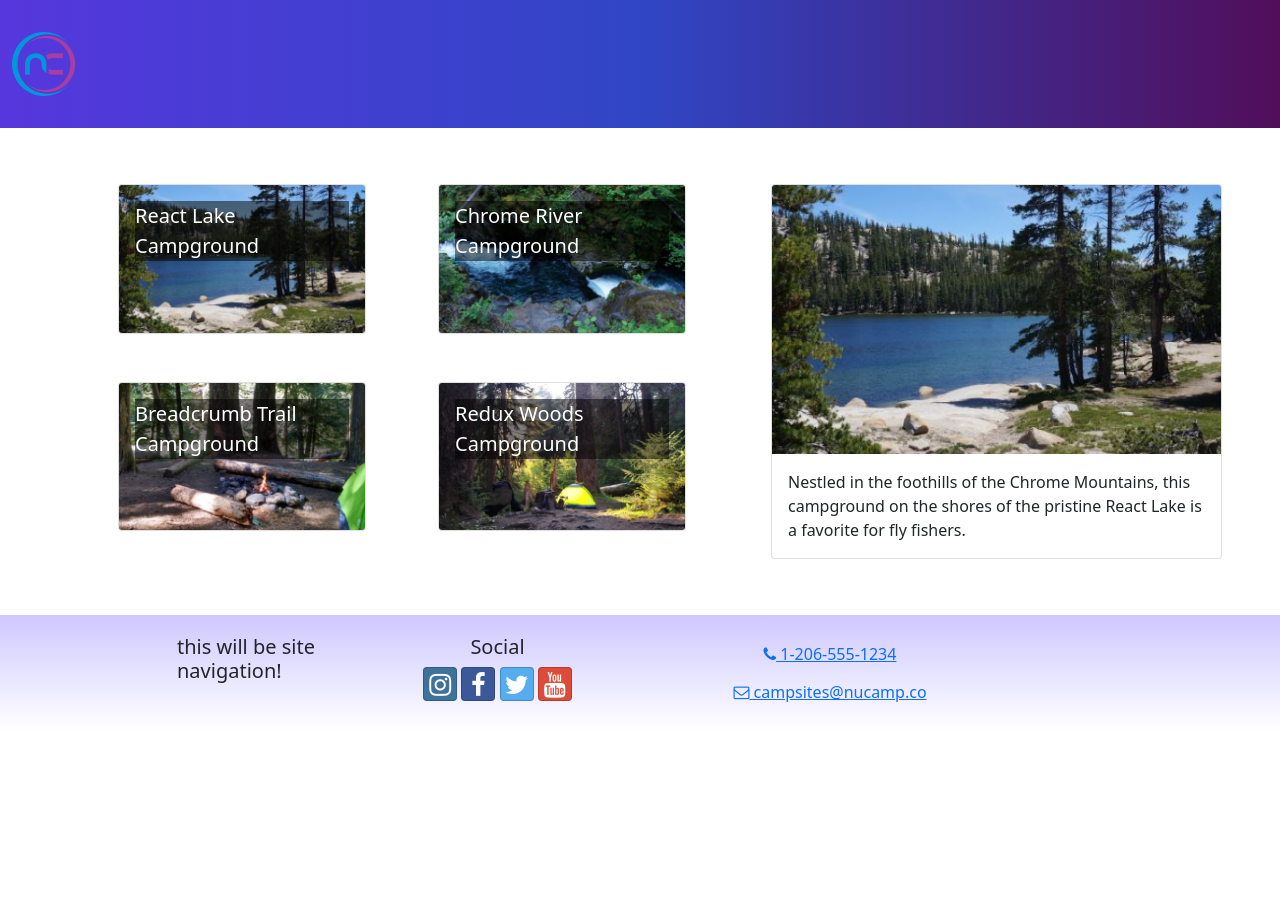
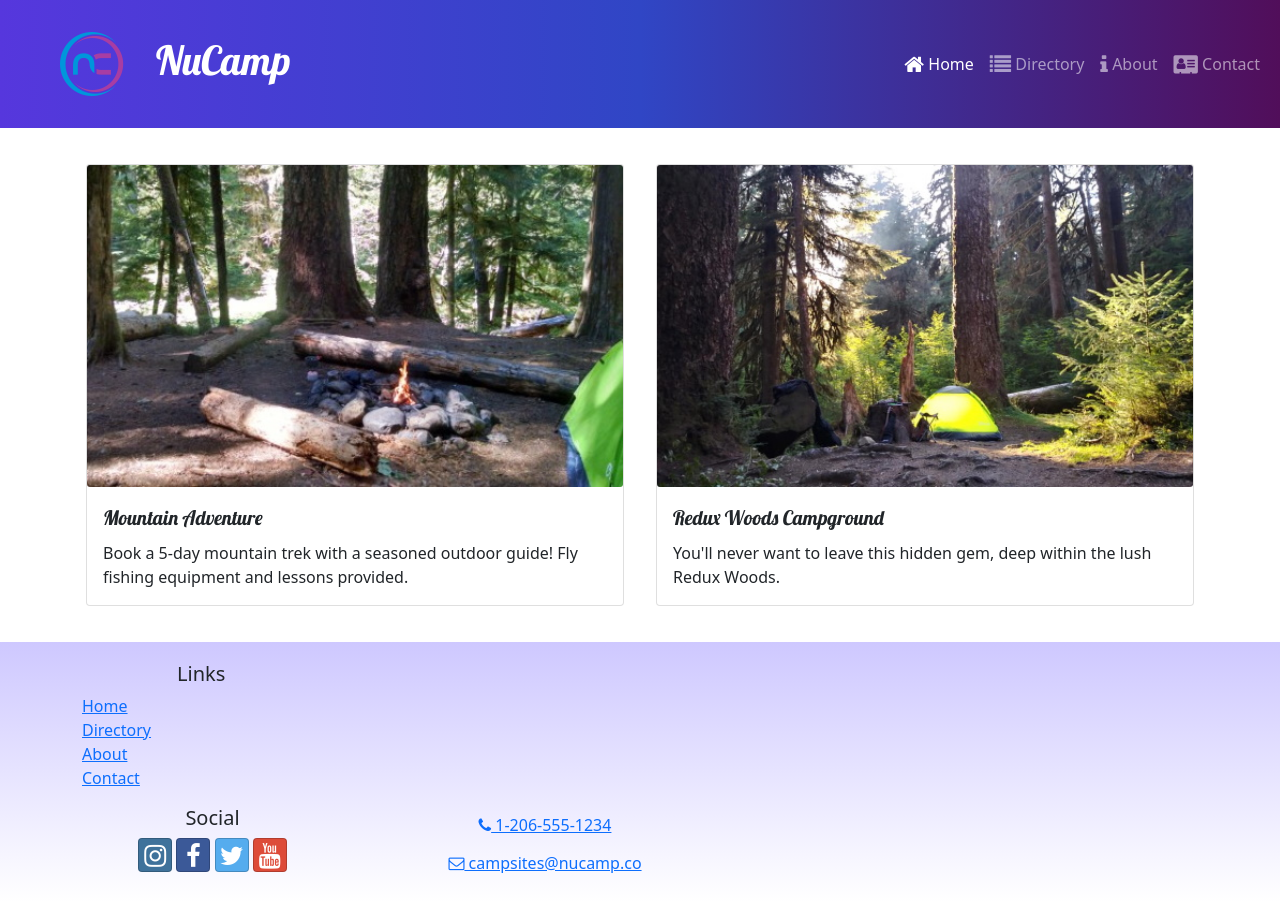
Before and after one commit to sruthiravindra/reactreduxapp1, a React (Create React App) app: page / in a window 1280 px wide. Before the commit the page ends 800 px from the top, so only its background shows below. Built offline with nearby package versions, Linux system fonts and the light colour scheme.

Commit message:
Homepage Display

```diff
--- a/src/App.js
+++ b/src/App.js
@@ -1,3 +1,6 @@
+import { Routes, Route } from 'react-router-dom';
+import ContactPage from './pages/ContactPage';
+import HomePage from './pages/HomePage';
 import { Counter } from './features/counter/Counter';
 import CampsiteCard from './features/campsites/CampsiteCard.js';
 import { CAMPSITES } from './app/shared/CAMPSITES';
@@ -10,7 +13,11 @@
   return (
     <div className="App">
       <Header />
-      <CampsitesDirectoryPage/>
+      <Routes>
+        <Route path='/' element={<HomePage />}></Route>
+        <Route path='contact' element={<ContactPage/>}></Route>
+        <Route path='directory' element={<CampsitesDirectoryPage/>}></Route>
+      </Routes>
       <Footer/>
     </div>
   );
--- a/src/components/Footer.js
+++ b/src/components/Footer.js
@@ -1,11 +1,27 @@
 import { Row, Col, Container } from "reactstrap";
+import { Link } from "react-router-dom";
 
 const Footer = () => {
     return (
         <footer className="site-footer">
             <Container>
                 <Row>
-                    <Col xs={{ size: 4, offset: 1 }} sm='2'><h5>this will be site navigation!</h5></Col>
+                    <Col xs={{ size: 4, offset: 1 }} sm='2'>
+                        <h5>Links</h5></Col>
+                        <ul className="list-unstyled">
+                            <li>
+                                <Link to='/'>Home</Link>
+                            </li>
+                            <li>
+                                <Link to='/directory'>Directory</Link>
+                            </li>
+                            <li>
+                                <Link to='/about'>About</Link>
+                            </li>
+                            <li>
+                                <Link to='/contact'>Contact</Link>
+                            </li>
+                        </ul>
                     <Col xs='6' sm='3' className='text-center'>
                         <h5>Social</h5>
                         <a
--- a/src/components/Header.js
+++ b/src/components/Header.js
@@ -1,12 +1,47 @@
-import { Navbar, NavbarBrand } from "reactstrap";
+import { useState } from "react";
+import {
+  Navbar,
+  NavbarBrand,
+Collapse,
+NavbarToggler,
+Nav,
+NavItem } from "reactstrap";
+import { NavLink } from 'react-router-dom';
 import NucampLogo from  '../app/assets/img/logo.png';
 
 const Header = ()=>{
+    const [menuOpen,setMenuOpen] = useState(false);
     return(
         <Navbar dark color="primary" sticky='top' expand="md">
-          <NavbarBrand href="/">
-            <img src={NucampLogo} alt='nucamp logo'/>
+          <NavbarBrand className="ms-5" href="/">
+            <img src={NucampLogo} alt='nucamp logo' className="float-start"/>
+            <h1 className="mt-1">NuCamp</h1>
           </NavbarBrand>
+          <NavbarToggler onClick={()=>setMenuOpen(!menuOpen)}/>
+          <Collapse isOpen={menuOpen} navbar>
+            <Nav className="ms-auto" navbar>
+              <NavItem>
+                <NavLink className='nav-link' to='/'>
+                  <i className="fa fa-home fa-lg"/> Home
+                </NavLink>
+              </NavItem>
+              <NavItem>
+                <NavLink className='nav-link' to='/directory'>
+                  <i className="fa fa-list fa-lg"/> Directory
+                </NavLink>
+              </NavItem>
+              <NavItem>
+                <NavLink className='nav-link' to='/about'>
+                  <i className="fa fa-info fa-lg"/> About
+                </NavLink>
+              </NavItem>
+              <NavItem>
+                <NavLink className='nav-link' to='/contact'>
+                  <i className="fa fa-address-card fa-lg"/> Contact
+                </NavLink>
+              </NavItem>
+            </Nav>
+          </Collapse>
       </Navbar>
     );
 }
--- a/src/features/campsites/campsitesSlice.js
+++ b/src/features/campsites/campsitesSlice.js
@@ -11,3 +11,7 @@
 export const selectCampsiteById = (id) =>{
     return CAMPSITES.find((campsite)=>campsite.id === id)
 }
+
+export const selectFeaturedCampsite = () => {
+    return CAMPSITES.find((campsite) => campsite.featured)
+}
--- /dev/null
+++ b/src/features/display/DisplayCard.js
@@ -0,0 +1,18 @@
+import { Card, CardImg, CardText, CardBody, CardTitle } from "reactstrap";
+
+
+const DisplayCard = ({item}) => {
+    const {image, name, description} = item;
+
+    return(
+        <Card>
+            <CardImg src={image} alt={name}/>
+            <CardBody>
+                <CardTitle>{name}</CardTitle>
+                <CardText>{description}</CardText>
+            </CardBody>
+        </Card>
+    )
+}
+
+export default DisplayCard;
--- /dev/null
+++ b/src/features/display/DisplayList.js
@@ -0,0 +1,21 @@
+import { Col, Row } from "reactstrap";
+import DisplayCard from './DisplayCard';
+import { selectFeaturdPromotions } from "../promotions/promotionsSlice";
+import { selectFeaturedCampsite } from "../campsites/campsitesSlice";
+
+const DispayList = () => {
+    const items = [selectFeaturdPromotions(), selectFeaturedCampsite()]
+    return(
+            <Row>
+                {items.map((item, idx)=>{
+                    return(
+                        <Col md className="m-1" key={idx}>
+                            <DisplayCard item={item}/>
+                        </Col>
+                    )
+                })}
+            </Row>
+    );
+}
+
+export default DispayList
--- /dev/null
+++ b/src/features/promotions/promotionsSlice.js
@@ -0,0 +1,5 @@
+import {PROMOTIONS} from '../../app/shared/PROMOTIONS';
+
+export const selectFeaturdPromotions = () => {
+    return PROMOTIONS.find((promotion)=>promotion.featured)
+}
--- a/src/index.js
+++ b/src/index.js
@@ -1,5 +1,6 @@
 import React from 'react';
 import { createRoot } from 'react-dom/client';
+import { BrowserRouter } from 'react-router-dom';
 import { Provider } from 'react-redux';
 import { store } from './app/store';
 import App from './App';
@@ -16,7 +17,9 @@
 root.render(
   <React.StrictMode>
     <Provider store={store}>
-      <App />
+      <BrowserRouter>
+        <App />
+      </BrowserRouter>
     </Provider>
   </React.StrictMode>
 );
--- /dev/null
+++ b/src/pages/ContactPage.js
@@ -0,0 +1,7 @@
+const ContactPage = () =>{
+    return(
+        <div>Contact Page</div>
+    )
+}
+
+export default ContactPage;
--- /dev/null
+++ b/src/pages/HomePage.js
@@ -0,0 +1,12 @@
+import { Container } from "reactstrap";
+import DisplayList from '../features/display/DisplayList';
+
+const HomePage = () =>{
+    return(
+        <Container>
+            <DisplayList/>
+        </Container>
+    )
+}
+
+export default HomePage;
```
